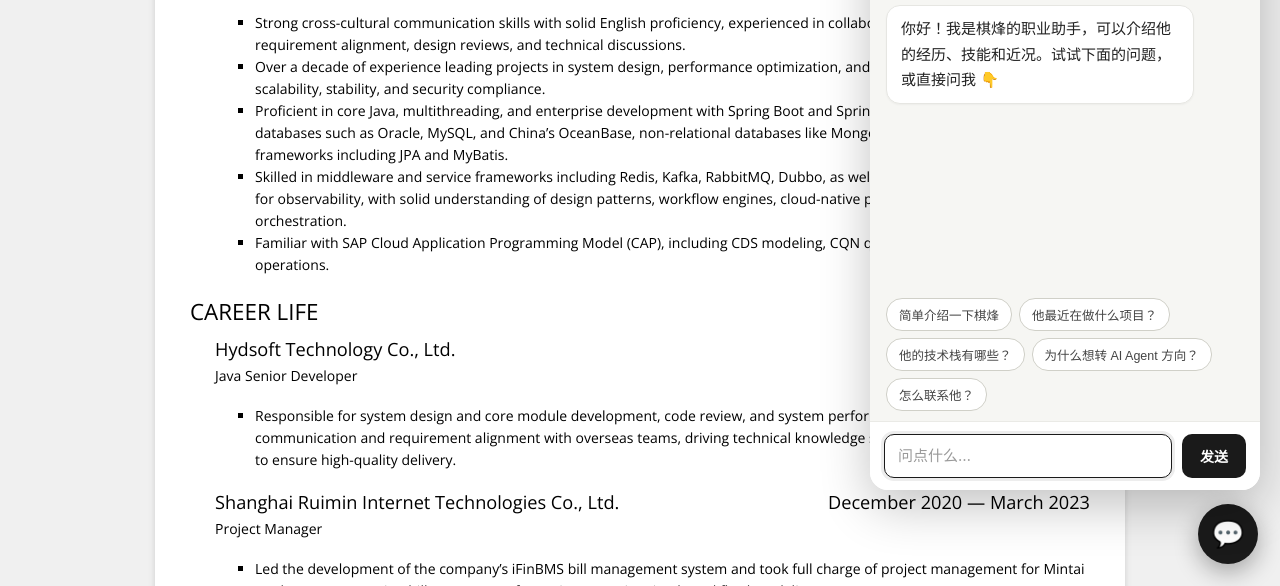
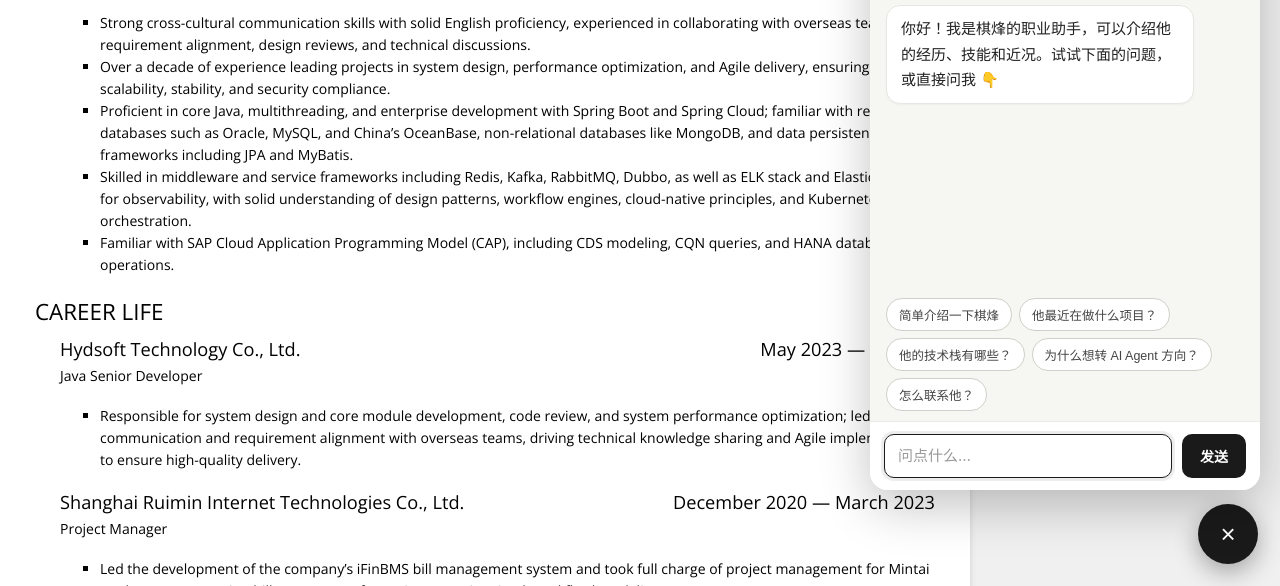
Before and after one commit to chenqifeng92/chenqifeng92.github.io, a plain HTML site: page index.html in a window 1280 px wide. Both pictures are taken after a click on the button "打开聊天". Shown: the part 214-800 px from the top of the page. Drawn offline with nearby package versions, Linux system fonts and the light colour scheme.

Commit message:
优化chatbox页面展示，提升移动端兼容性
Co-Authored-By: Claude <noreply@anthropic.com>

```diff
--- a/chatbot/widget.js
+++ b/chatbot/widget.js
@@ -130,9 +130,20 @@
 
   /* 移动端 */
   @media (max-width:520px){
-    #qf-chat-panel{right:0;bottom:0;width:100vw;height:100vh;max-height:100vh;border-radius:0}
+    /* 用 dvh/dvw 适配移动端动态地址栏，避免面板高度超出可视区被遮；
+       dvh 不支持时回退到前面的 vh/vw */
+    #qf-chat-panel{
+      right:0;bottom:0;
+      width:100vw;width:100dvw;
+      height:100vh;height:100dvh;
+      max-height:100vh;max-height:100dvh;
+      border-radius:0;
+    }
     #qf-chat-btn{right:16px;bottom:16px;width:56px;height:56px}
     #qf-chat-tooltip{right:82px;bottom:22px;max-width:210px;font-size:12.5px}
+    /* 避开底部 home indicator 与顶部状态栏/刘海 */
+    #qf-chat-head{padding-top:calc(15px + env(safe-area-inset-top))}
+    #qf-chat-form{padding-bottom:calc(12px + env(safe-area-inset-bottom))}
   }
 
   /* 暗色模式 */
@@ -263,16 +274,28 @@
   function openPanel() {
     hideTooltip();
     panel.classList.add('open');
-    btn.classList.add('hidden');
+    // 通知页面：聊天面板已打开，页面可据此让出空间（如简历纸左移）
+    document.body.classList.add('qf-chat-open');
+    // 气泡变为关闭按钮：不隐藏，点击即可收起
+    btn.classList.add('is-open');
+    btn.innerHTML = '×';
+    btn.setAttribute('aria-label', '关闭聊天');
     setTimeout(() => input.focus(), 100);
   }
   // 8 秒后自动隐藏引导气泡
   resetTooltipTimer();
   function closePanel() {
     panel.classList.remove('open');
-    btn.classList.remove('hidden');
+    document.body.classList.remove('qf-chat-open');
+    btn.classList.remove('is-open');
+    btn.innerHTML = '💬';
+    btn.setAttribute('aria-label', '打开聊天');
   }
-  btn.onclick = openPanel;
+  // 气泡作为开关：已打开则收起，否则打开
+  btn.onclick = () => {
+    if (panel.classList.contains('open')) closePanel();
+    else openPanel();
+  };
   closeBtn.onclick = closePanel;
   tooltipClose.onclick = (e) => { e.stopPropagation(); hideTooltip(); };
 
--- a/index.html
+++ b/index.html
@@ -356,6 +356,17 @@
 			}
 			.print-button {
 				min-height: 36px;
+			}
+		}
+
+		/* 桌面端聊天面板打开时，简历"纸"左移让位，收起后复位居中 */
+		@media screen and (min-width: 981px) {
+			.resume {
+				transition: margin 0.3s ease;
+			}
+			body.qf-chat-open .resume {
+				margin-left: 0;
+				margin-right: auto;
 			}
 		}
 
```
